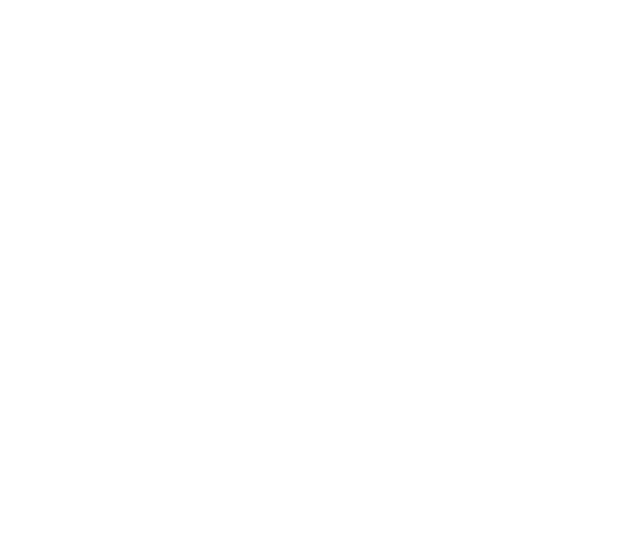
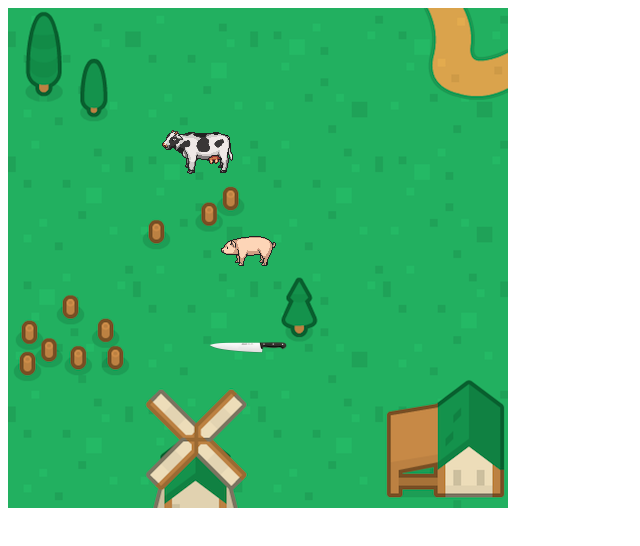
Before and after one commit to OtonielGuerra/Juego-de-la-granja, a plain HTML site: page index.html in a window 1280 px wide. Shown: the whole page, without its empty margins (0-640 px from the left). Drawn offline with Linux system fonts and the light colour scheme.

Commit message:
Mostrando todas las imagenes de la pagina

```diff
--- a/JS/App.js
+++ b/JS/App.js
@@ -3,41 +3,71 @@ var lapiz = canvas.getContext('2d');
 
 var vaca = {
     url: './imagenes/vaca.png',
-    image: Image
+    image: Image,
+    cargaOK: false
 }
 
 var fondo = {
     url: './imagenes/tile.png',
-    image: Image
+    image: Image,
+    cargaOK: false
 };
 
 var cerdo = {
     url: './imagenes/cerdo.png',
-    image: Image
+    image: Image,
+    cargaOK: false
+};
+
+var cuchillo = {
+    url: './imagenes/cuchillo.jpg',
+    image: Image,
+    cargaOK: false
 };
 
 fondo.imagen = new Image();
 vaca.imagen = new Image();
 cerdo.imagen = new Image();
+cuchillo.imagen = new Image();
 
 fondo.imagen.src = fondo.url;
 vaca.imagen.src = vaca.url;
 cerdo.imagen.src = cerdo.url;
+cuchillo.imagen.src = cuchillo.url;
 
 fondo.imagen.addEventListener("load",function(){
-    lapiz.drawImage(fondo.imagen,0,0);
+    fondo.cargaOK = true;
+    dibujar();
 });
 
 vaca.imagen.addEventListener("load",function(){
-    lapiz.drawImage(vaca.imagen,150,100);
+    vaca.cargaOK = true;
+    dibujar();
 });
 
 cerdo.imagen.addEventListener("load",function(){
-    lapiz.drawImage(cerdo.imagen,200,200);
+    cerdo.cargaOK = true;
+    dibujar();
+});
+
+cuchillo.imagen.addEventListener("load",function(){
+    cuchillo.cargaOK = true;
+    dibujar();
 });
 
 function dibujar(){
-    lapiz.drawImage(fondo.imagen,0,0);
-    lapiz.drawImage(vaca.imagen,150,100);
-    lapiz.drawImage(cerdo.imagen,200,200);
+    if(fondo.cargaOK == true){
+        lapiz.drawImage(fondo.imagen,0,0);
+    }
+    if(vaca.cargaOK == true){
+        lapiz.drawImage(vaca.imagen,150,100);
+    }
+    if(cerdo.cargaOK == true){
+        lapiz.drawImage(cerdo.imagen,200,200);
+    }
+    if(cuchillo.cargaOK == true){
+        lapiz.drawImage(cuchillo.imagen,200,300);
+    }
+
+
 }
```
Also changed, not shown: index.html (+1 -3 lines), Imagenes/cerdo.png (added), Imagenes/cuchillo.jpg (added), Imagenes/tile.png (added), Imagenes/vaca.png (added).
